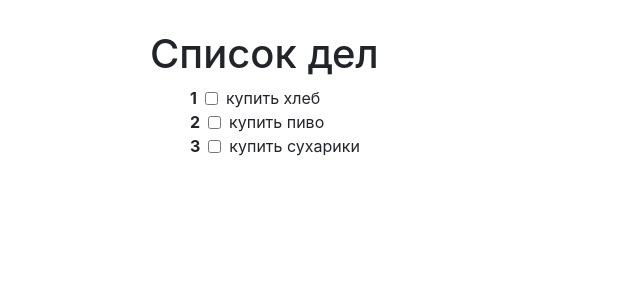
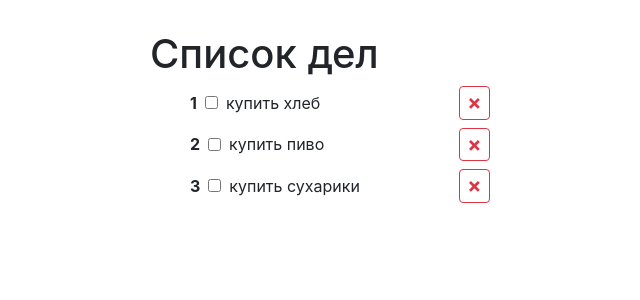
Before and after one commit to SGRashid/react-youtube, a React (Create React App) app: page / in a window 1280 px wide. Shown: the top 300 px of the page, without its empty margins (220-860 px from the left). Built offline with nearby package versions, Linux system fonts and the light colour scheme.

Commit message:
develop: изменения верстки + добавил кнопку удалить

```diff
--- /dev/null
+++ b/src/components/TodoItem/TodoItem.css
@@ -0,0 +1,13 @@
+.delete {
+    padding: 0 !important;
+    width: 31px;
+}
+
+.delete span {
+    font-size: 21px;
+    font-weight: bolder;
+}
+
+li {
+    width: 300px;
+}
--- a/src/components/TodoItem/TodoItem.js
+++ b/src/components/TodoItem/TodoItem.js
@@ -1,11 +1,15 @@
 import React from 'react';
+import './TodoItem.css';
 
 const TodoItem = ({ todo, index }) => {
     return (
-    <li className='d-flex justify-content-start align-item-center'>
+    <li className='d-flex justify-content-start align-items-center mb-2'>
         <strong className='mr-2'>{ index + 1 }</strong>
         <input className='mr-2 my-auto' type='checkbox' checked={ todo.complited } />
         <span>{ todo.text }</span>
+        <button className='delete btn btn-outline-danger ml-auto d-flex'>
+            <span className='m-auto'>&times;</span>
+        </button>
     </li>
     );
 };
```
